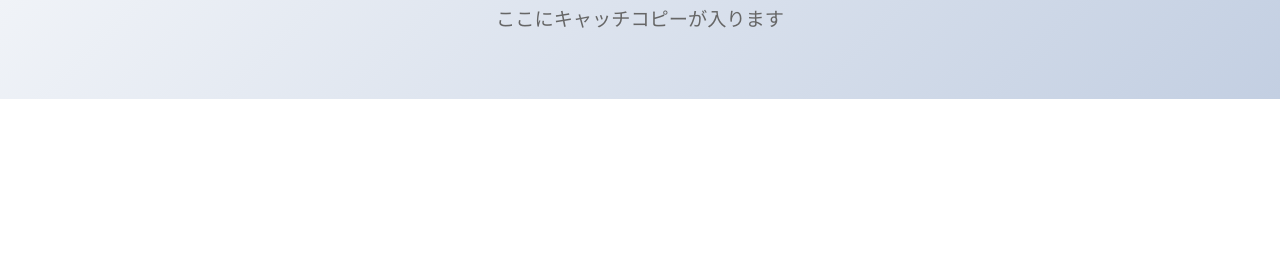
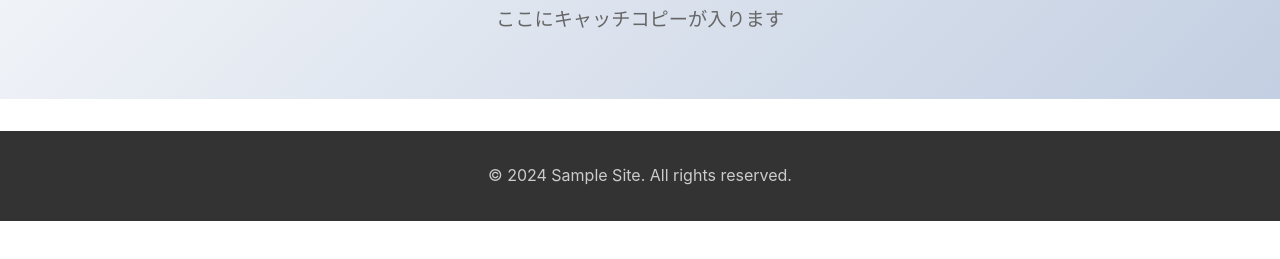
Before and after one commit to llmtst123/web, a plain HTML site: page index.html in a window 1280 px wide. Shown: the part 223-482 px from the top of the page. Drawn offline with Linux system fonts and the light colour scheme.

Commit message:
Update index.html

```diff
--- a/index.html
+++ b/index.html
@@ -52,6 +52,13 @@
         </section>
     </main>
 
+    <!-- フッター -->
+    <footer>
+        <div class="container">
+            <p>&copy; 2024 Sample Site. All rights reserved.</p>
+        </div>
+    </footer>
+
     <script src="script.js"></script>
 </body>
 </html>
```
